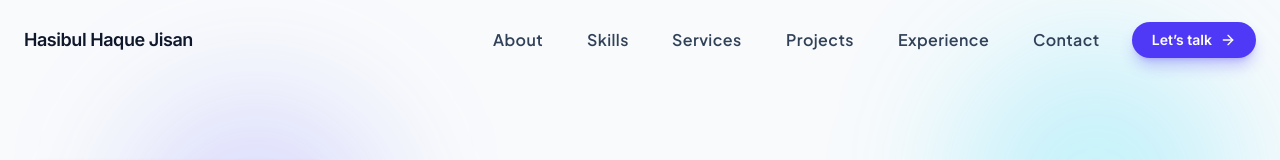
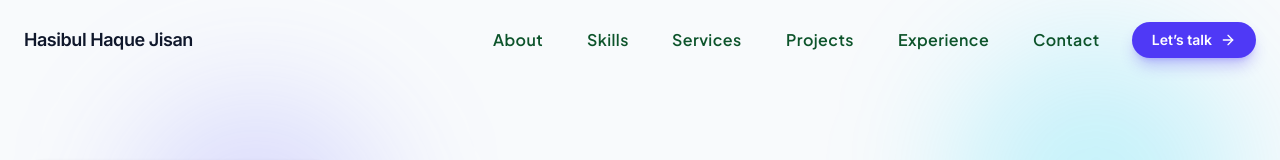
Before and after one commit to MHHJisan/mhhaque, a Next.js app: page / in a window 1280 px wide. Shown: the top 160 px of the page. Built offline with nearby package versions, Linux system fonts and the light colour scheme.

Commit message:
text colour change

```diff
--- a/app/page.tsx
+++ b/app/page.tsx
@@ -240,7 +240,7 @@ export default function Home() {
                 href={item.href}
                 className="group relative px-5 py-2.5"
               >
-                <span className="relative z-10 font-display text-base font-semibold tracking-wide text-slate-700 transition-all duration-300 group-hover:bg-gradient-to-r group-hover:from-indigo-600 group-hover:to-purple-600 group-hover:bg-clip-text group-hover:text-transparent dark:text-slate-200">
+                <span className="relative z-10 font-display text-base font-semibold tracking-wide text-green-900 transition-all duration-300 group-hover:bg-gradient-to-r group-hover:from-indigo-600 group-hover:to-purple-600 group-hover:bg-clip-text group-hover:text-transparent dark:text-cyan-400">
                   {item.label}
                 </span>
                 <span className="absolute inset-0 -z-0 rounded-xl bg-gradient-to-r from-indigo-50 to-purple-50 opacity-0 shadow-md transition-all duration-300 group-hover:opacity-100 dark:from-indigo-900/30 dark:to-purple-900/30" />
```
